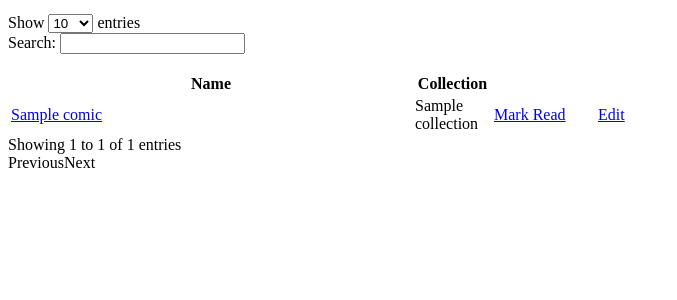
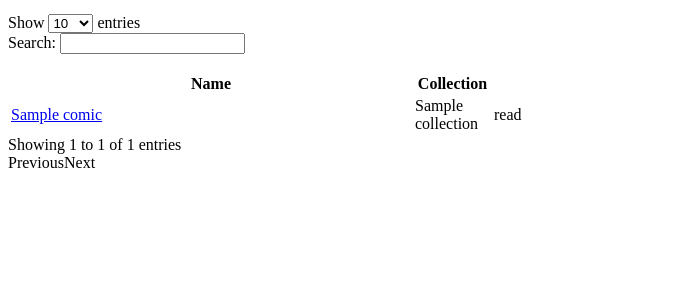
Before and after one commit to bigjust/comic-viewer, a Flask app: template templates/index.html in a window 1280 px wide. Shown: the part 159-459 px from the top of the page, without its empty margins (0-677 px from the left). Run offline with Flask 2, Linux system fonts and the light colour scheme; the template is opened without the code that fills it: most values are stand-ins (such as "Sample title", 1, 10 or a date in 2020); parts of the project's set-up code (start-up, migrations or seed data) failed here and were passed over; some libraries are stand-ins or nearby versions.

Commit message:
remove mark read status column from main view

```diff
--- a/templates/index.html
+++ b/templates/index.html
@@ -20,7 +20,6 @@ $(document).ready(function() {
             { "sType": "html",
                           "sWidth": "400px"},
                         { "sWidth": "75px"},
-                        { "sWidth": "100px"},
                         { "sWidth": "50px"}
         ],
                 "bStateSave": true
@@ -58,7 +57,6 @@ $(document).ready(function() {
                         <th>Name</th>
                         <th>Collection</th>
                         <th></th>
-                        <th></th>
                     </tr>
                 </thead>
                 <tbody>
@@ -69,11 +67,10 @@ $(document).ready(function() {
                         </td>
                         <td>{{ comic.collection }}</td>
                         {% if comic.read %}
-                        <td><a href="/markstatus/{{ comic._id }}">Mark Unread</a></td>
+                        <td>unread</td>
                         {% else %}
-                        <td><a href="/markstatus/{{ comic._id }}">Mark Read</a></td>
+                        <td>read</td>
                         {% endif %}
-                        <td><a href="/comic/{{ comic._id }}">Edit</a></td>
                    </tr>
                    {% endfor %}
                 </tbody>
```
